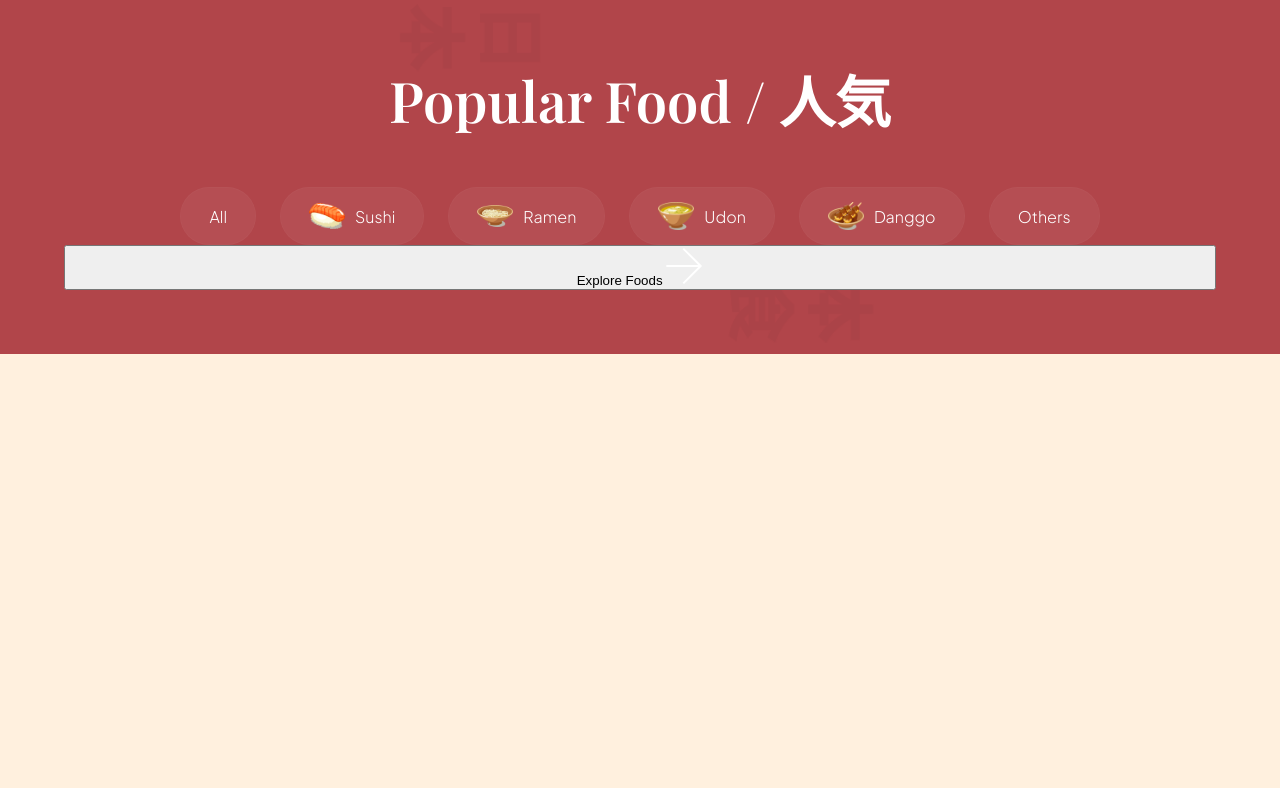
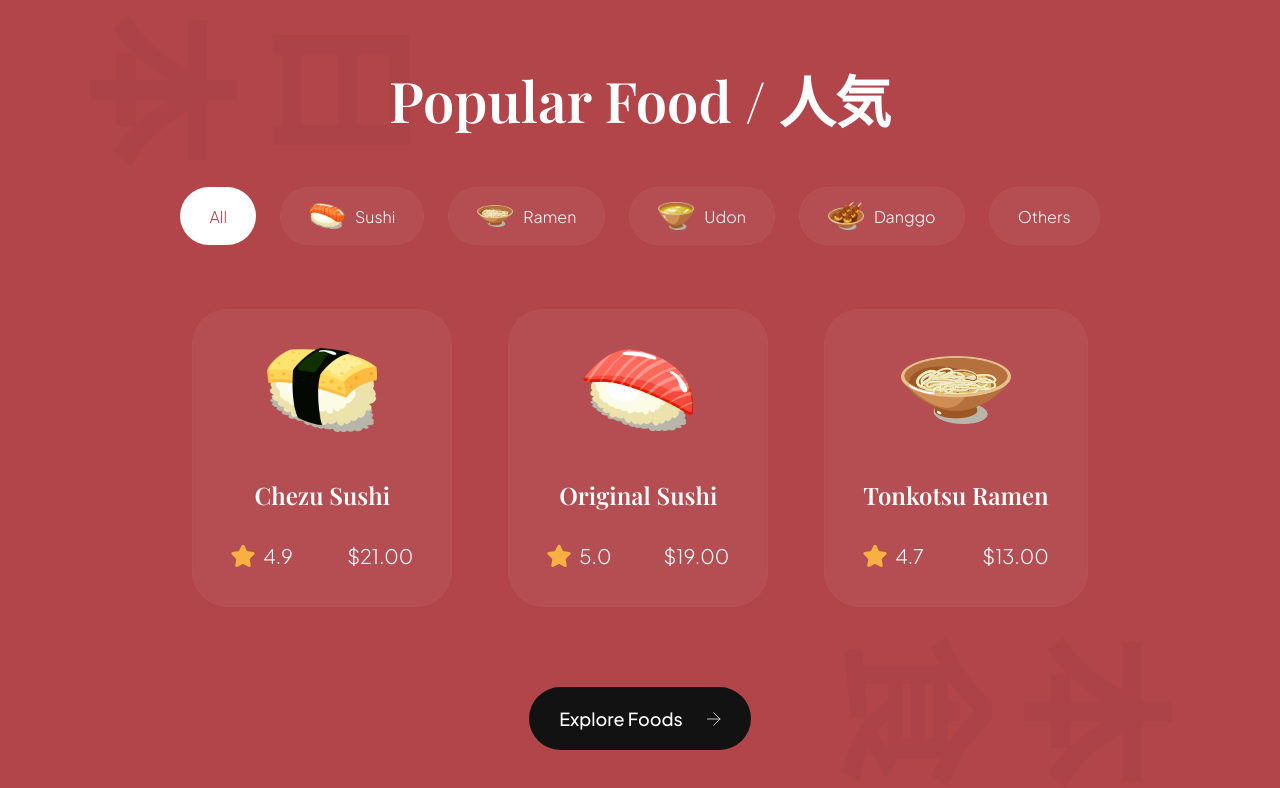
Before and after one commit to iyngraha/web-project, a website built with Vite: page index.html in a window 1280 px wide. Shown: the part 1521-2309 px from the top of the page. Before the commit the page ends 1875 px from the top, so only its background shows below. Built offline with nearby package versions, Linux system fonts and the light colour scheme.

Commit message:
initial commit

```diff
--- a/css/sections/popular.css
+++ b/css/sections/popular.css
@@ -59,4 +59,111 @@
 }
 
 .popular-foods__filter-btn.active {
+  background: #fff;
+  color: var(--primary-color);
 }
+
+.popular-foods__filter-btn:hover {
+  background: #fff;
+  color: var(--primary-color);
+}
+
+.popular-foods__catalogue {
+  margin-top: 64px;
+
+  display: flex;
+  justify-content: center;
+  align-items: flex-end;
+  flex-wrap: wrap;
+
+  gap: 56px;
+}
+
+.popular-foods__button {
+  width: fit-content;
+
+  padding: 20px 30px;
+  margin: 80px auto 0;
+
+  background: var(--secondary-color);
+  border: none;
+  outline: none;
+  border-radius: 64px;
+
+  color: #fff;
+  font-weight: 500;
+  font-size: 18px;
+  line-height: 23px;
+  font-family: var(--plus-jakarta-sans);
+
+  cursor: pointer;
+}
+
+.popular-foods__button img {
+  width: 14px;
+  height: 14px;
+  object-fit: contain;
+
+  margin-left: 21px;
+}
+
+.popular-foods__card {
+  padding: 38px;
+  min-width: 260px;
+  height: fit-content;
+
+  display: flex;
+  align-items: center;
+  flex-direction: column;
+
+  border-radius: 36px;
+  background: rgba(255, 255, 255, 0.05);
+  border: 1px solid rgba(255, 255, 255, 0.02);
+}
+
+.popular-foods__card-image {
+  width: 110px;
+  height: 84px;
+  object-fit: contain;
+}
+
+.popular-foods__card-title {
+  margin-top: 47px;
+  font-weight: 600;
+  font-size: 24px;
+  line-height: 32px;
+  font-family: var(--playfair-display);
+  color: #fff;
+  text-align: center;
+}
+
+.popular-foods__card-details {
+  width: 100%;
+  margin-top: 32px;
+}
+
+.popular-foods__card-rating {
+  display: flex;
+  align-items: center;
+  gap: 8px;
+}
+
+.popular-foods__card-rating img {
+  width: 24px;
+  height: 24px;
+  object-fit: contain;
+}
+
+.popular-foods__card-rating p {
+  font-size: 20px;
+  font-weight: 300;
+  font-family: var(--plus-jakarta-sans);
+  color: #fff;
+}
+
+.popular-foods__card-price {
+  font-size: 20px;
+  font-weight: 300;
+  font-family: var(--plus-jakarta-sans);
+  color: #fff;
+}
--- a/index.html
+++ b/index.html
@@ -139,7 +139,47 @@
     </div>
 
     <div class="popular-foods__catalogue">
-      <!-- javascript -->
+      <article class="popular-foods__card">
+        <img src="assets/sushi-12.png" alt="sushi-12" class="popular-foods__card-image" />
+        <h4 class="popular-foods__card-title">Chezu Sushi</h4>
+
+        <div class="popular-foods__card-details flex-between">
+          <div class="popular-foods__card-rating">
+            <img src="assets/star.svg" alt="star" />
+            <p>4.9</p>
+          </div>
+
+          <p class="popular-foods__card-price">$21.00</p>
+        </div>
+      </article>
+
+      <article class="popular-foods__card active-card">
+        <img src="assets/sushi-11.png" alt="sushi-11" class="popular-foods__card-image" />
+        <h4 class="popular-foods__card-title">Original Sushi</h4>
+
+        <div class="popular-foods__card-details flex-between">
+          <div class="popular-foods__card-rating">
+            <img src="assets/star.svg" alt="star" />
+            <p>5.0</p>
+          </div>
+
+          <p class="popular-foods__card-price">$19.00</p>
+        </div>
+      </article>
+
+      <article class="popular-foods__card">
+        <img src="assets/sushi-10.png" alt="sushi-10" class="popular-foods__card-image" />
+        <h4 class="popular-foods__card-title">Tonkotsu Ramen</h4>
+
+        <div class="popular-foods__card-details flex-between">
+          <div class="popular-foods__card-rating">
+            <img src="assets/star.svg" alt="star" />
+            <p>4.7</p>
+          </div>
+
+          <p class="popular-foods__card-price">$13.00</p>
+        </div>
+      </article>
     </div>
 
     <button class="popular-foods__button">
```
Also changed, not shown: css/style.css (line endings or trailing spaces).
